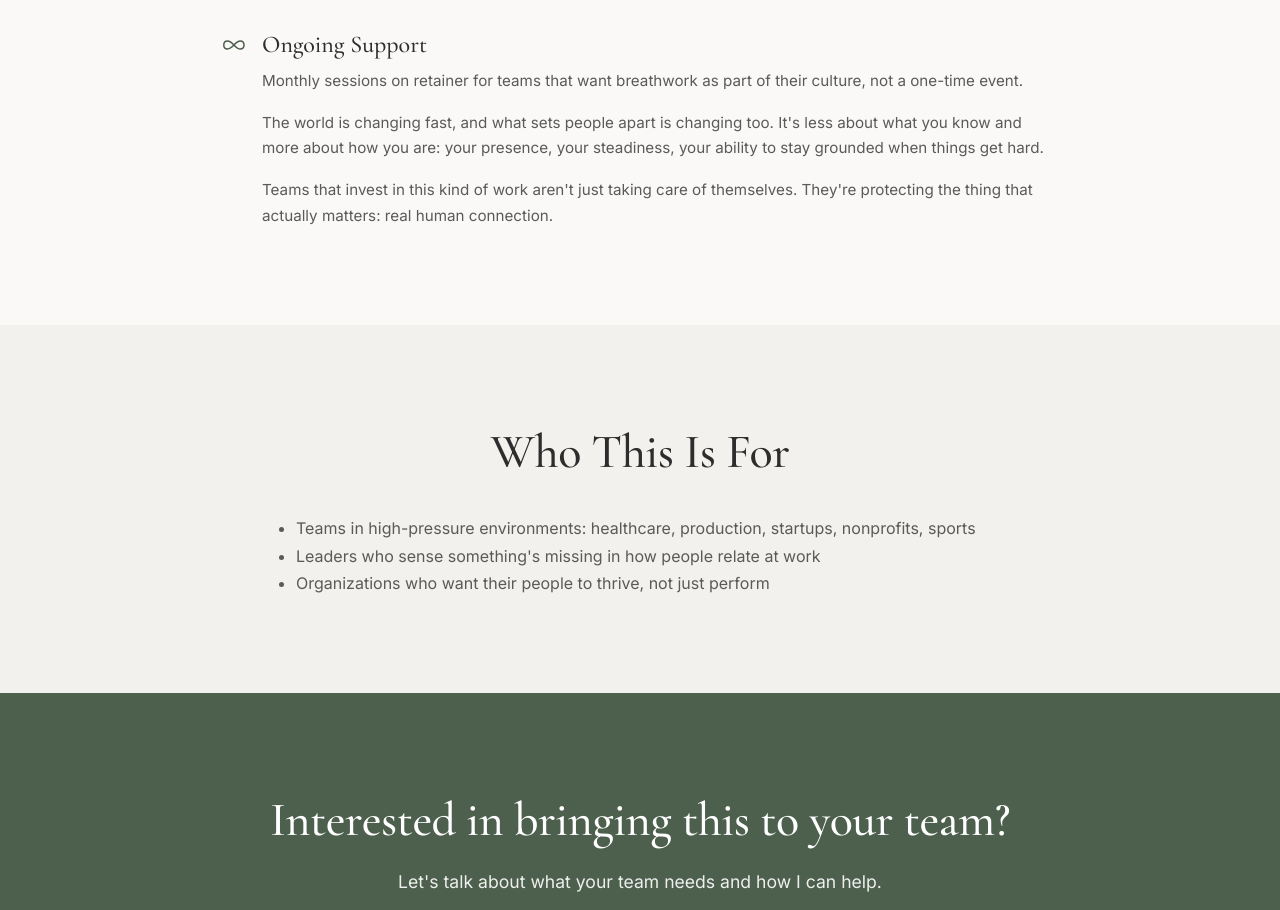
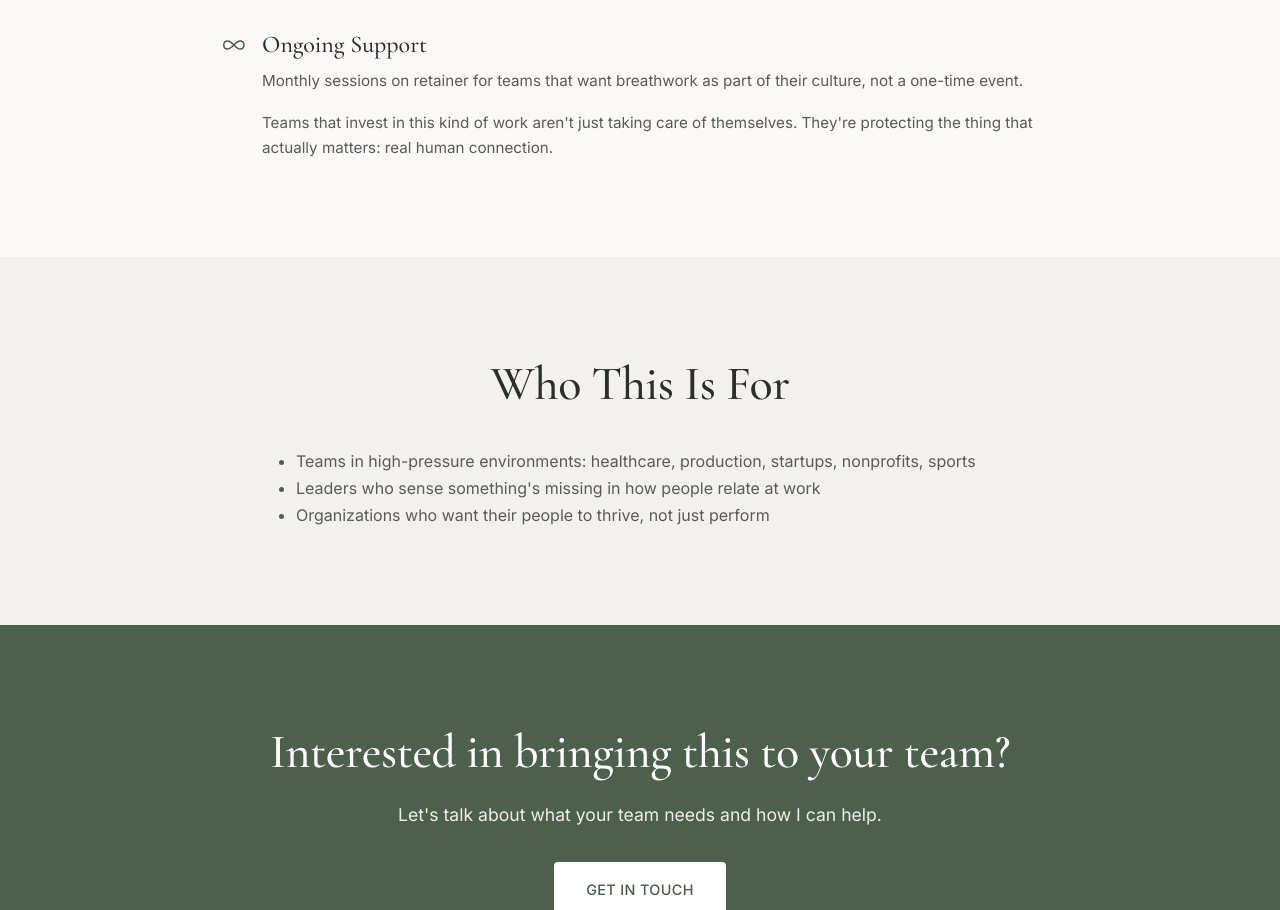
Before and after one commit to harriganeli-source/breathe-with-eli, a plain HTML site: page for-teams.html in a window 1280 px wide. Shown: the part 2361-3271 px from the top of the page. Drawn offline with nearby package versions, Linux system fonts and the light colour scheme; animation ran at ten frames a second.

Commit message:
Remove duplicate copy from Ongoing Support section
Co-Authored-By: Claude Opus 4.5 <noreply@anthropic.com>

```diff
--- a/for-teams.html
+++ b/for-teams.html
@@ -348,7 +348,6 @@
                 <div>
                     <h3 style="margin-bottom: 0.5rem; font-size: 1.5rem;">Ongoing Support</h3>
                     <p style="color: var(--color-text-light); margin-bottom: 1rem;">Monthly sessions on retainer for teams that want breathwork as part of their culture, not a one-time event.</p>
-                    <p style="color: var(--color-text-light); margin-bottom: 1rem;">The world is changing fast, and what sets people apart is changing too. It's less about what you know and more about how you are: your presence, your steadiness, your ability to stay grounded when things get hard.</p>
                     <p style="color: var(--color-text-light);">Teams that invest in this kind of work aren't just taking care of themselves. They're protecting the thing that actually matters: real human connection.</p>
                 </div>
             </div>
```
